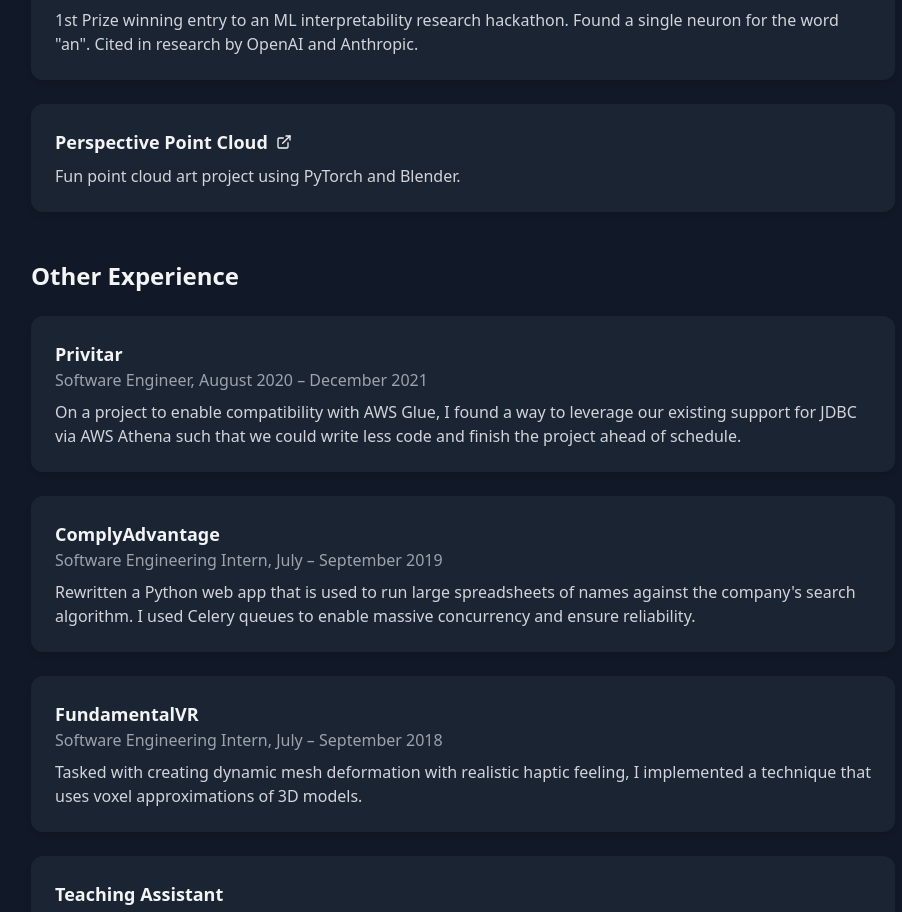
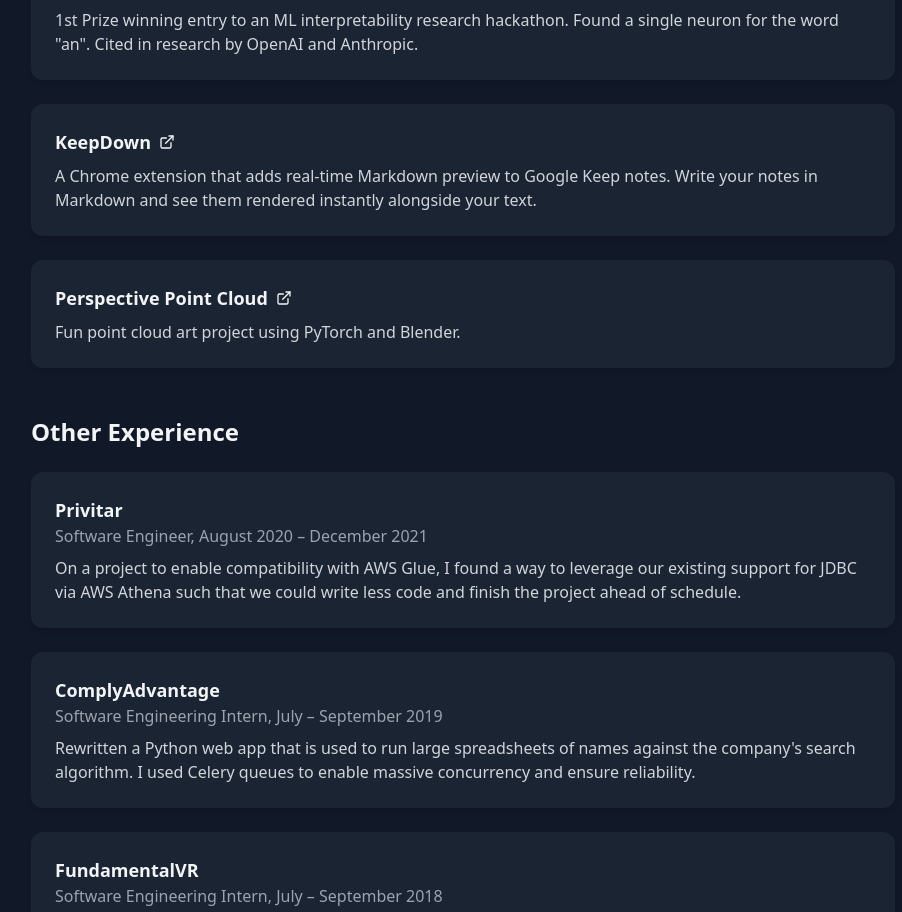
Before and after one commit to UFO-101/joseph-miller, a React (Vite) app: page / in a window 1280 px wide. Shown: the part 2300-3212 px from the top of the page, without its empty margins (177-1079 px from the left). Built offline with nearby package versions, Linux system fonts and the light colour scheme.

Commit message:
Add KeepDown to list of Notable Projects.

```diff
--- a/src/artifacts/default.tsx
+++ b/src/artifacts/default.tsx
@@ -242,6 +242,19 @@
               </div>
 
               <div className="bg-gray-800/80 p-6 rounded-xl shadow-md backdrop-blur-sm">
+                <a href="https://github.com/UFO-101/keepdown"
+                   className="block group">
+                  <h3 className="text-lg font-semibold text-gray-100 group-hover:text-blue-400 inline-flex items-center">
+                    KeepDown
+                    <ExternalLink className="ml-2 w-4 h-4" />
+                  </h3>
+                  <p className="text-gray-300 mt-2">
+                    A Chrome extension that adds real-time Markdown preview to Google Keep notes. Write your notes in Markdown and see them rendered instantly alongside your text.
+                  </p>
+                </a>
+              </div>
+
+              <div className="bg-gray-800/80 p-6 rounded-xl shadow-md backdrop-blur-sm">
                 <a href="https://github.com/UFO-101/PerspectivePointCloud"
                    className="block group">
                   <h3 className="text-lg font-semibold text-gray-100 group-hover:text-blue-400 inline-flex items-center">
```
